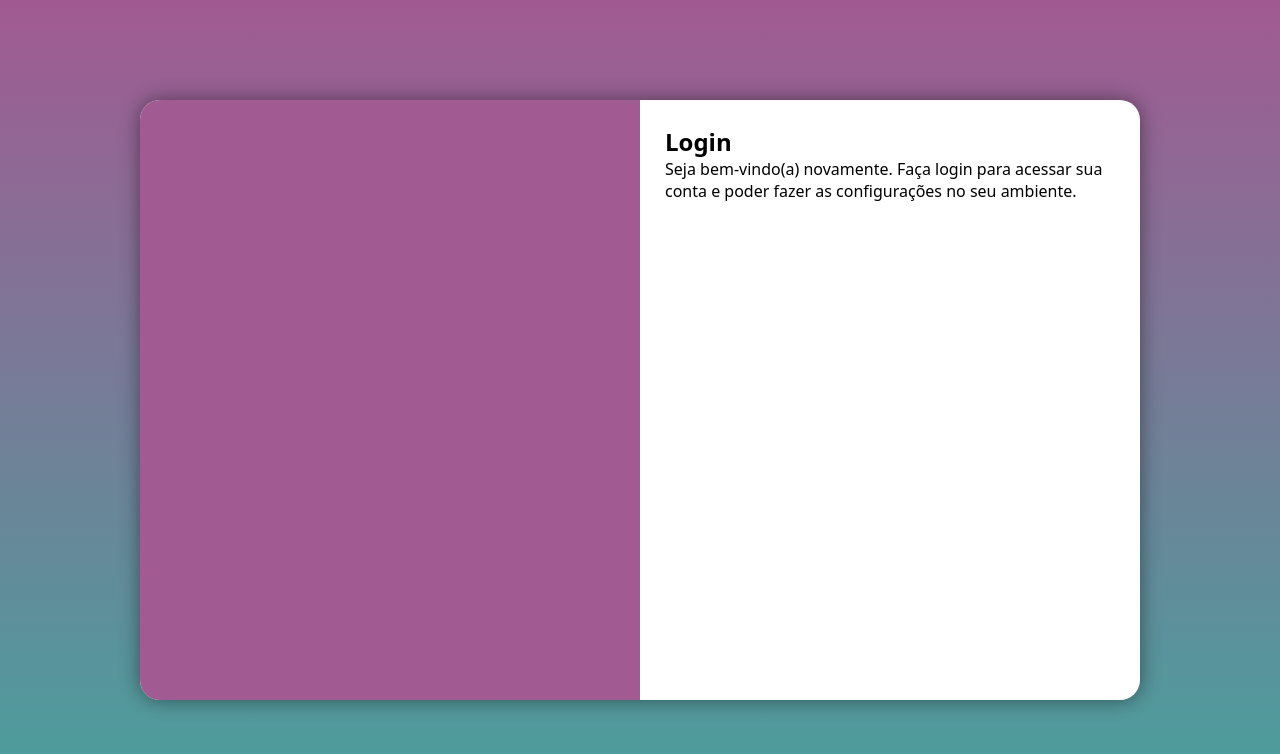
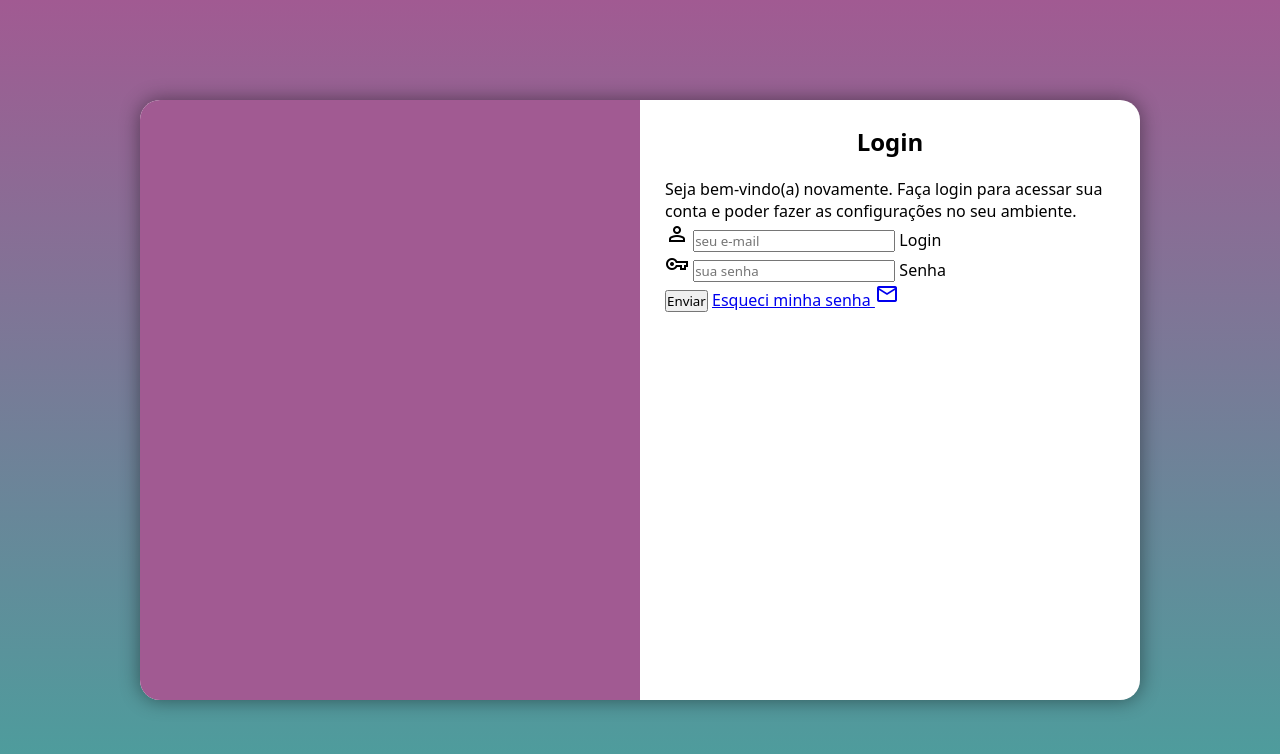
Before and after one commit to Gustavo-zy/projeto-login, a plain HTML site: page index.html in a window 1280 px wide. Drawn offline with nearby package versions, Linux system fonts and the light colour scheme.

Commit message:
formulário

```diff
--- a/estilos/media-query.css
+++ b/estilos/media-query.css
@@ -36,6 +36,10 @@ Grandes telas: acima de 1200px
         height: 100%;
         width: 60%;
     }
+
+    div#formulario p {
+        font-size: 1em;
+    }
 }
 
 @media screen and (min-width: 992px) {
@@ -58,4 +62,8 @@ Grandes telas: acima de 1200px
         height: 100%;
         width: 50%;
     }
+
+    div#formulario p {
+        font-size: 1em;
+    }
 }
--- a/estilos/style.css
+++ b/estilos/style.css
@@ -61,3 +61,12 @@ section#login div#formulario {
     padding: 25px;
 
 }
+
+div#formulario h1 {
+    text-align: center;
+    margin-bottom: 20px;
+}
+
+div#formulario p {
+    font-size: 0.9em;
+}
--- a/index.html
+++ b/index.html
@@ -5,6 +5,7 @@
     <meta http-equiv="X-UA-Compatible" content="IE=edge">
     <meta name="viewport" content="width=device-width, initial-scale=1.0">
     <title>Login</title>
+    <link rel="stylesheet" href="https://fonts.googleapis.com/css2?family=Material+Symbols+Outlined:opsz,wght,FILL,GRAD@48,400,1,0" />
     <link rel="stylesheet" href="estilos/style.css">
     <link rel="stylesheet" href="estilos/media-query.css">
 </head>
@@ -17,7 +18,19 @@
             <div id="formulario">
                 <h1>Login</h1>
                 <p>Seja bem-vindo(a) novamente. Faça login para acessar sua conta e poder fazer as configurações no seu ambiente.</p>
-                <form action="login.php" method="post">
+                <form action="login.php" method="post" autocomplete="on">
+                    <div class="campo">
+                        <span class="material-symbols-outlined">person</span>
+                        <input type="email" name="login" id="ilogin" autocomplete="email" placeholder="seu e-mail" required maxlength="30">
+                        <label for="ilogin">Login</label>
+                    </div>
+                    <div class="campo">
+                        <span class="material-symbols-outlined">vpn_key</span>
+                        <input type="password" name="senha" id="isenha" placeholder="sua senha" autocomplete="current-password" required minlength="8" maxlength="20">
+                        <label for="isenha">Senha</label>
+                    </div>
+                    <input type="submit" value="Enviar">
+                    <a href="esqueci.html">Esqueci minha senha <span class="material-symbols-outlined">mail</span></a>
 
                 </form>
             </div>
```
